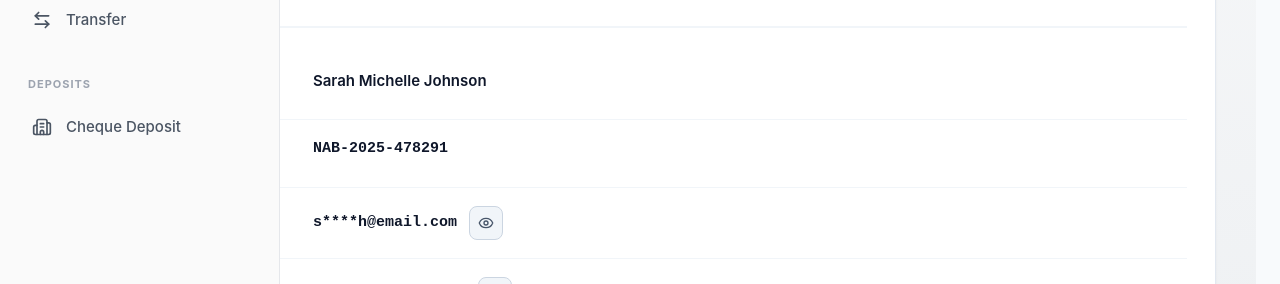
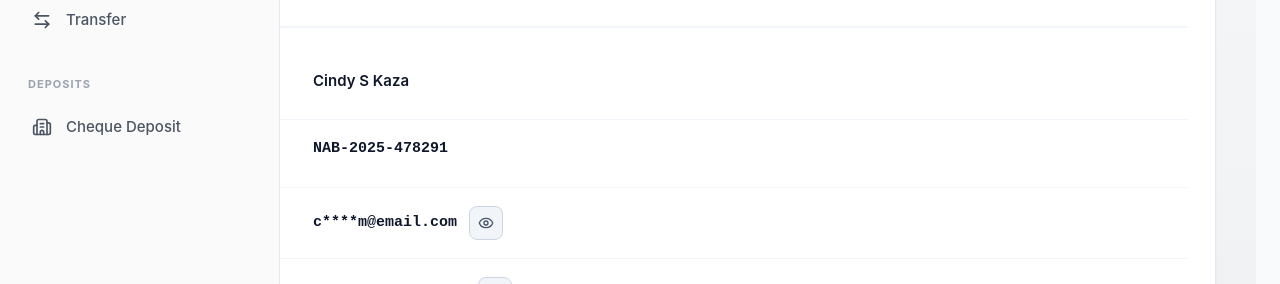
Before and after one commit to goddess717-tech/Banking, a React (Vite) app in the folder frontend/: page /profile/settings in a window 1280 px wide. Shown: the part 384-668 px from the top of the page. Built offline with nearby package versions, Linux system fonts and the light colour scheme.

Commit message:
feat: Update user data in ProfileSettingsPage with new name and email

```diff
--- a/frontend/src/pageu/ProfileSettings.jsx
+++ b/frontend/src/pageu/ProfileSettings.jsx
@@ -32,9 +32,9 @@ import {
 
 export default function ProfileSettingsPage() {
   const [userData] = useState({
-    fullName: 'Sarah Michelle Johnson',
+    fullName: 'Cindy S Kaza',
     customerId: 'NAB-2025-478291',
-    email: 's****h@email.com',
+    email: 'c****m@email.com',
     fullEmail: 'sarah.johnson@email.com',
     phone: '+1 (***) ***-4829',
     fullPhone: '+1 (555) 123-4829',
```
